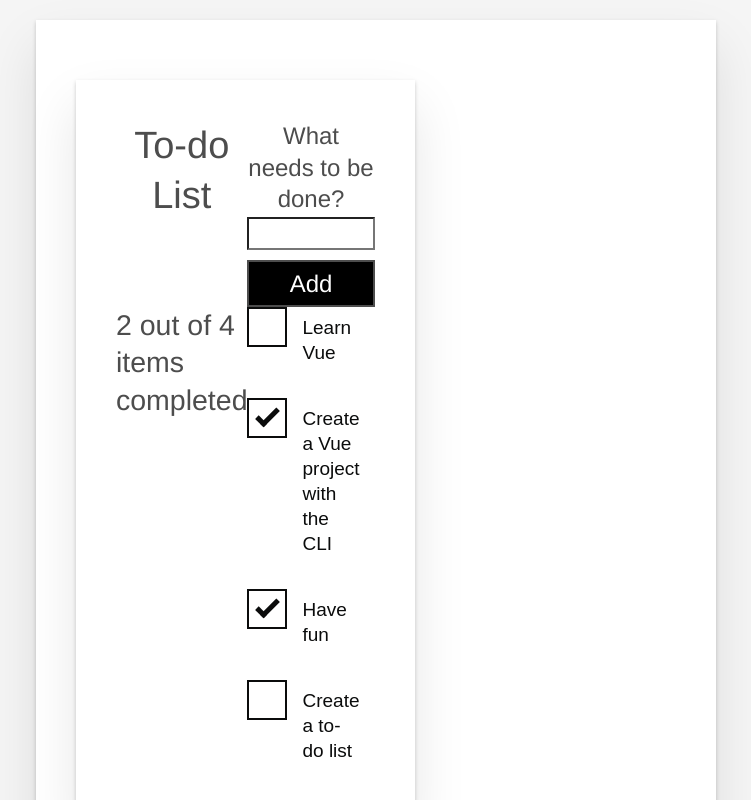
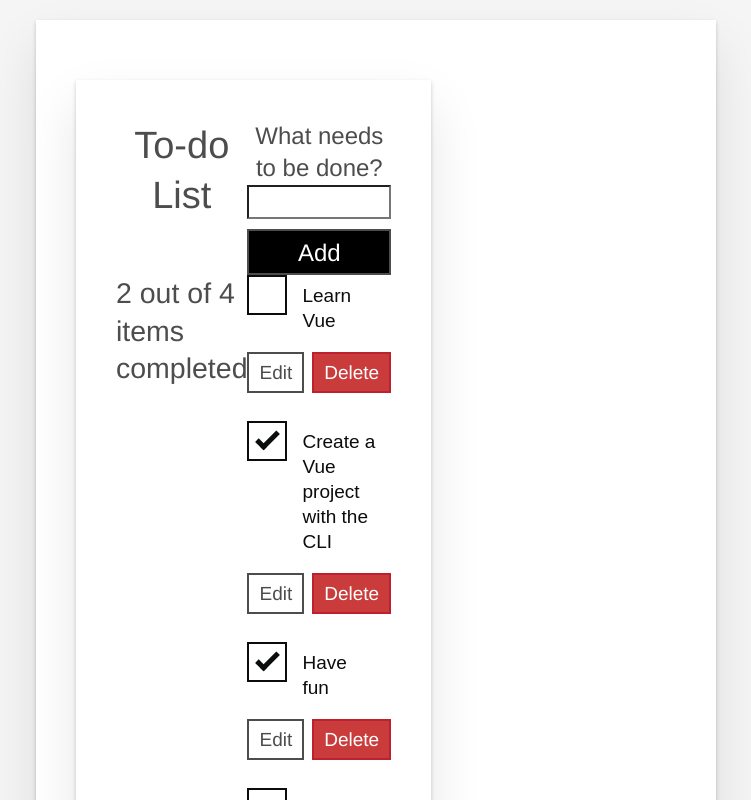
Before and after one commit to DUKEOFSHADOW/learn-web, a Vue app in the folder vue/todo-vue/: page / in a window 1280 px wide. Shown: the top 800 px of the page, without its empty margins (264-1015 px from the left). Built offline with nearby package versions, Linux system fonts and the light colour scheme.

Commit message:
完成待办事项清单应用设计

```diff
--- a/vue/todo-vue/src/App.vue
+++ b/vue/todo-vue/src/App.vue
@@ -35,6 +35,18 @@ const listSummary = computed(()=> {
     const numberFinishedItems = ToDoItems.value.filter((item)=>item.done).length;
     return `${numberFinishedItems} out of ${ToDoItems.value.length} items completed`;
 });
+
+// 删除待办事项
+const deleteToDo = (toDoId) => {
+  const itemIndex = ToDoItems.value.findIndex((item) => item.id === toDoId);
+  ToDoItems.value.splice(itemIndex, 1);
+};
+
+// 编辑待办事项
+const editToDo = (toDoId, newLabel) => {
+  const toDoToEdit = ToDoItems.value.find((item) => item.id === toDoId);
+  toDoToEdit.label = newLabel;
+};
 </script>
 
 <template>
@@ -48,7 +60,9 @@ const listSummary = computed(()=> {
           :label="item.label"
           :done="item.done"
           :id="item.id"
-          @checkbox-changed="updateDoneStatus(item.id)"></to-do-item>
+          @checkbox-changed="updateDoneStatus(item.id)"
+          @item-deleted="deleteToDo(item.id)"
+          @item-edited="editToDo(item.id, $event)"></to-do-item>
         </li>
       </ul>
     </div>
--- a/vue/todo-vue/src/components/ToDoItem.vue
+++ b/vue/todo-vue/src/components/ToDoItem.vue
@@ -1,4 +1,5 @@
 <template>
+    <div class="stack-small" v-if="!isEditing">
     <div class="custom-checkbox">
         <input
         type="checkbox"
@@ -8,10 +9,26 @@
         @change="$emit('checkbox-changed')" />
         <label :for="id" class="checkbox-label">{{ label }}</label>
     </div>
+    <div class="btn-group">
+        <button type="button" class="btn" @click="toggleToItemEditForm">
+            Edit <span class="visually-hidden">{{ label }}</span>
+        </button>
+        <button type="button" class="btn btn__danger" @click="deleteToDo">
+            Delete <span class="visually-hidden">{{ label }}</span>
+        </button>
+    </div>
+    </div>
+    <to-do-item-edit-form v-else :id="id" :label="label" @item-edited="itemEdited" @edit-cancelled="editCancelled"></to-do-item-edit-form>
 </template>
 
 <script>
+import ToDoItemEditForm from "./ToDoItemEditForm.vue";
+
 export default {
+    components: {
+        ToDoItemEditForm
+    },
+
     props: {
         label: { required: true, type: String },
         done: { default: false, type: Boolean },
@@ -20,8 +37,30 @@ export default {
 
     data() {
         return {
-            isDone: this.done,
+            isEditing: false,
         };
+    },
+
+    computed: {
+        isDone() {
+            return this.done;
+        }
+    },
+
+    methods: {
+        deleteToDo() {
+            this.$emit('item-deleted');
+        },
+        toggleToItemEditForm() {
+            this.isEditing = true;
+        },
+        itemEdited(newLabel) {
+            this.$emit('item-edited', newLabel);
+            this.isEditing = false;
+        },
+        editCancelled() {
+            this.isEditing = false;
+        },
     },
 };
 </script>
```
